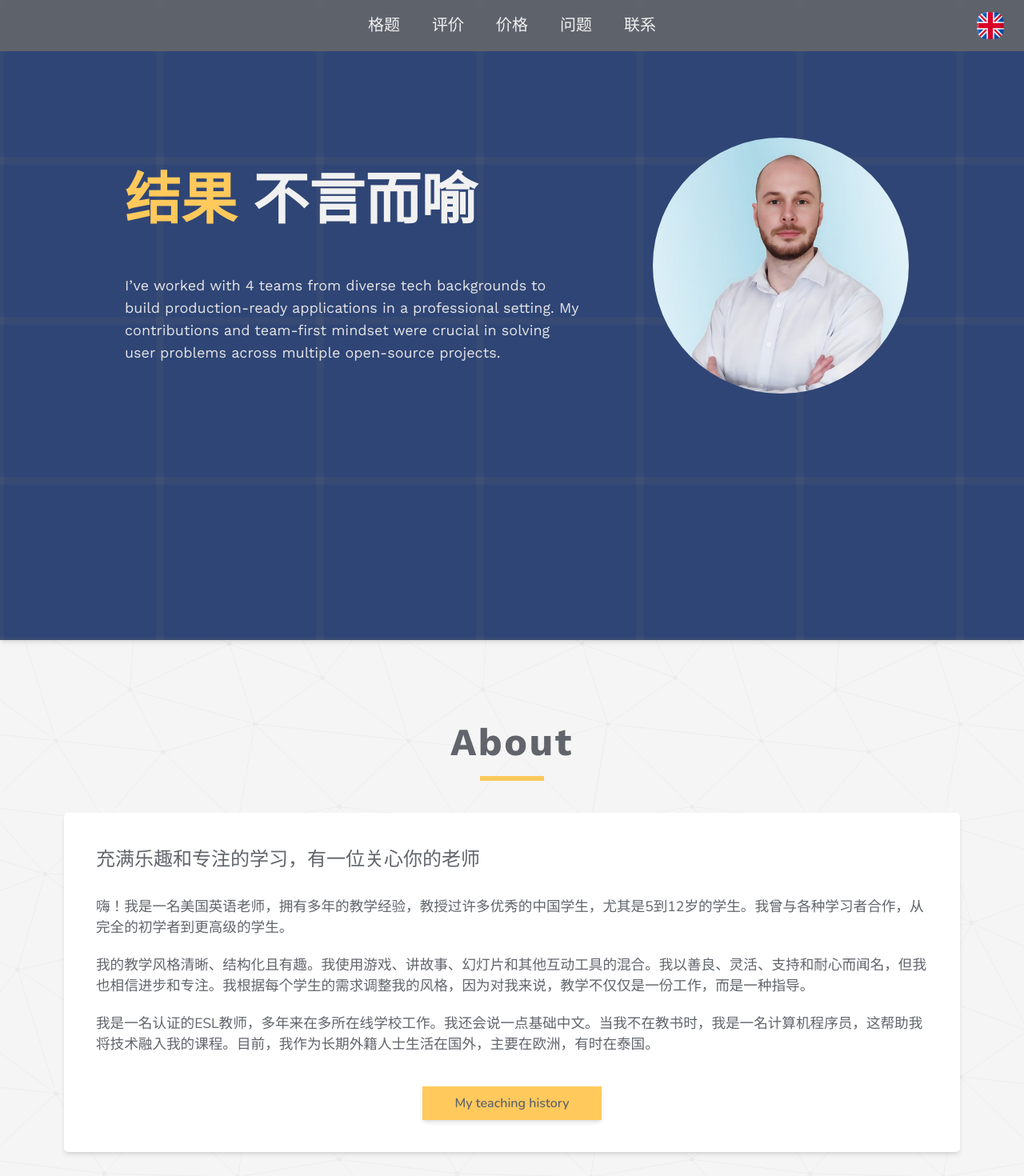
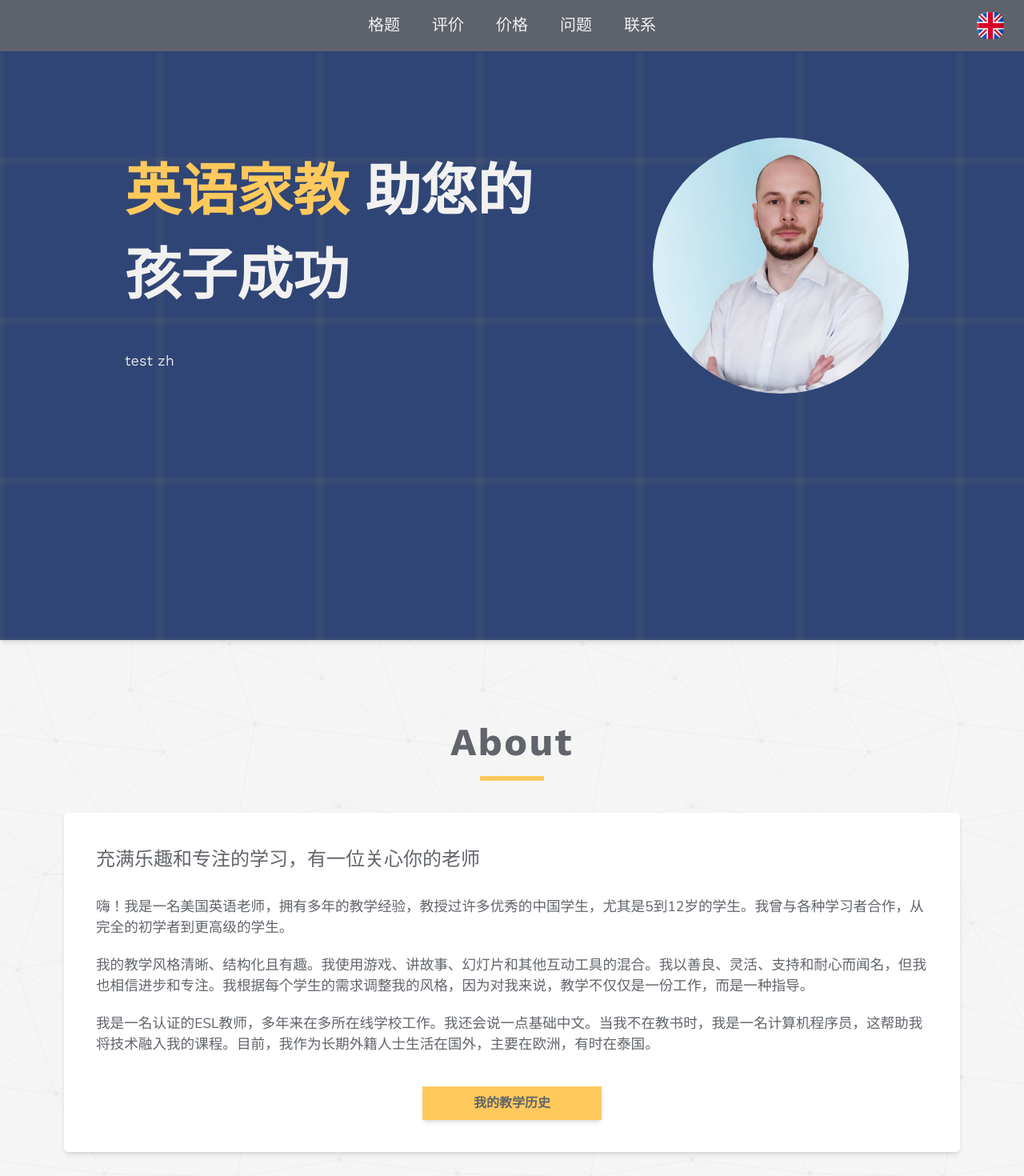
Before and after one commit to Predrag-Jandric/React-ESL-tutoring, a React (Vite) app: page / in a window 1280 px wide. Shown: the top 1470 px of the page at 80% size. Built offline with nearby package versions, Linux system fonts and the light colour scheme.

Commit message:
will FIX: a bunch of small things across the app

```diff
--- a/index.html
+++ b/index.html
@@ -10,7 +10,7 @@
       rel="stylesheet"
     />
     <meta name="viewport" content="width=device-width, initial-scale=1.0" />
-    <title>Predrag's Portfolio</title>
+    <title>Teacher Peter</title>
   </head>
   <body>
     <div id="root"></div>
--- a/src/App.jsx
+++ b/src/App.jsx
@@ -10,6 +10,7 @@ import ScrollToTop from "./utils/ScrollToTop";
 import ScrollToHash from "./utils/ScrollToHash";
 
 import Pricing from "./components/Pricing";
+import Curriculum from "./components/Curriculum";
 
 export default function App() {
   return (
@@ -24,8 +25,8 @@ export default function App() {
               <Hero />
               <Title text="About" />
               <About />
-              {/* <Title text="Projects" />
-              <Projects /> */}
+              {/* <Title text="Curriculum" />
+              <Curriculum /> */}
 
               <Title text="Reviews" />
               <Reviews />
--- a/src/components/About.jsx
+++ b/src/components/About.jsx
@@ -40,7 +40,7 @@ export default function About() {
 
         <Link to="/career">
           <Button className="mx-auto mt-10 flex w-56 gap-3">
-            My teaching history
+            {t("teachinghistory")}
           </Button>
         </Link>
       </section>
--- /dev/null
+++ b/src/components/Curriculum.jsx
@@ -0,0 +1,9 @@
+function Curriculum() {
+    return (
+        <div>
+
+        </div>
+    )
+}
+
+export default Curriculum
--- a/src/components/Hero.jsx
+++ b/src/components/Hero.jsx
@@ -42,10 +42,7 @@ export default function Hero() {
             transition={{ duration: 0.5, delay: 0.8 }}
             className="pb-3 pt-[2.5rem] text-lg text-neutral-200"
           >
-            I’ve worked with 4 teams from diverse tech backgrounds to build
-            production-ready applications in a professional setting. My
-            contributions and team-first mindset were crucial in solving user
-            problems across multiple open-source projects.
+           {t("herosubtitle")}
           </motion.p>
         </div>
 
--- a/src/components/Questions.jsx
+++ b/src/components/Questions.jsx
@@ -32,7 +32,7 @@ export default function Questions() {
             key={index}
           >
             <p
-              className={`${isOpen ? "border-bgcolor" : "border-transparent"} flex cursor-pointer items-center justify-between gap-5 border-l-4 bg-pureWhite px-6 py-4 text-body font-medium transition-all hover:bg-slate-50`}
+              className={`${isOpen ? "border-blue-400" : "border-transparent"} flex cursor-pointer items-center justify-between gap-5 border-l-4 bg-pureWhite px-6 py-4 text-body font-medium transition-all hover:bg-slate-50`}
               onClick={() => toggleQuestion(index)}
             >
               {question.question}
--- a/src/components/Reviews.jsx
+++ b/src/components/Reviews.jsx
@@ -27,13 +27,13 @@ export default function Reviews() {
           {stats.map(({ number, label, suffix }, i) => (
             <div
               key={i}
-              className="w-full rounded-custom bg-pureWhite px-6 py-4 text-center shadow-md md:flex-1"
+              className={`w-full rounded-custom border-b-4 bg-white px-6 py-4 text-center shadow-md md:flex-1 ${i === 0 && "border-blue-400"} ${i === 1 && "border-green-400"} ${i === 2 && "border-purple-400"} `}
             >
               <span className="text-4xl font-semibold">
                 <CountUp
                   enableScrollSpy
                   scrollSpyOnce
-                  scrollSpyDelay={300}
+                  scrollSpyDelay={400}
                   start={0}
                   end={number}
                   duration={3}
--- a/src/utils/translations.js
+++ b/src/utils/translations.js
@@ -7,8 +7,8 @@ export const translations = {
     questions: "Questions",
     contact: "Contact",
     // hero section
-    heroaccent: "Professional English tutor",
-    herotitle: "for your child",
+    heroaccent: "English tutor",
+    herotitle: "helps your child succeed",
     herosubtitle: "test",
     // about section
     aboutheader: "Fun and focused learning with a teacher who cares",
@@ -18,6 +18,7 @@ export const translations = {
       "My teaching style is clear, structured, and fun. I use a mix of games, storytelling, slides, and other interactive tools. I’m known to be kind, flexible, supportive, and patient, but I also believe in progress and focus. I adapt my style to each student, because for me, teaching isn’t just a job, it’s mentorship.",
     aboutthree:
       "I’m a certified ESL teacher, and I’ve worked at multiple online schools over the years. I also speak a little bit of basic Chinese. When I’m not teaching, I work as a computer programmer, which helps me bring technology into my lessons. Right now, I’m living abroad as a long-term expat, mostly in Europe, and sometimes in Thailand.",
+    teachinghistory: "My Teaching History",
     // reviews section
     yearsofexperience: "Years of experience",
     completedlessons: "Completed lessons",
@@ -96,9 +97,9 @@ export const translations = {
     questions: "问题",
     contact: "联系",
     // hero section
-    heroaccent: "结果",
-    herotitle: "不言而喻",
-    herosubtitle: "test",
+    heroaccent: "英语家教",
+    herotitle: "助您的孩子成功",
+    herosubtitle: "test zh",
     // about section
     aboutheader: "充满乐趣和专注的学习，有一位关心你的老师",
     aboutone:
@@ -107,6 +108,7 @@ export const translations = {
       "我的教学风格清晰、结构化且有趣。我使用游戏、讲故事、幻灯片和其他互动工具的混合。我以善良、灵活、支持和耐心而闻名，但我也相信进步和专注。我根据每个学生的需求调整我的风格，因为对我来说，教学不仅仅是一份工作，而是一种指导。",
     aboutthree:
       "我是一名认证的ESL教师，多年来在多所在线学校工作。我还会说一点基础中文。当我不在教书时，我是一名计算机程序员，这帮助我将技术融入我的课程。目前，我作为长期外籍人士生活在国外，主要在欧洲，有时在泰国。",
+    teachinghistory: "我的教学历史",
     // reviews section
     yearsofexperience: "教学经验年数",
     completedlessons: "已完成课程",
```
Also changed, not shown: ELS teach.txt.
